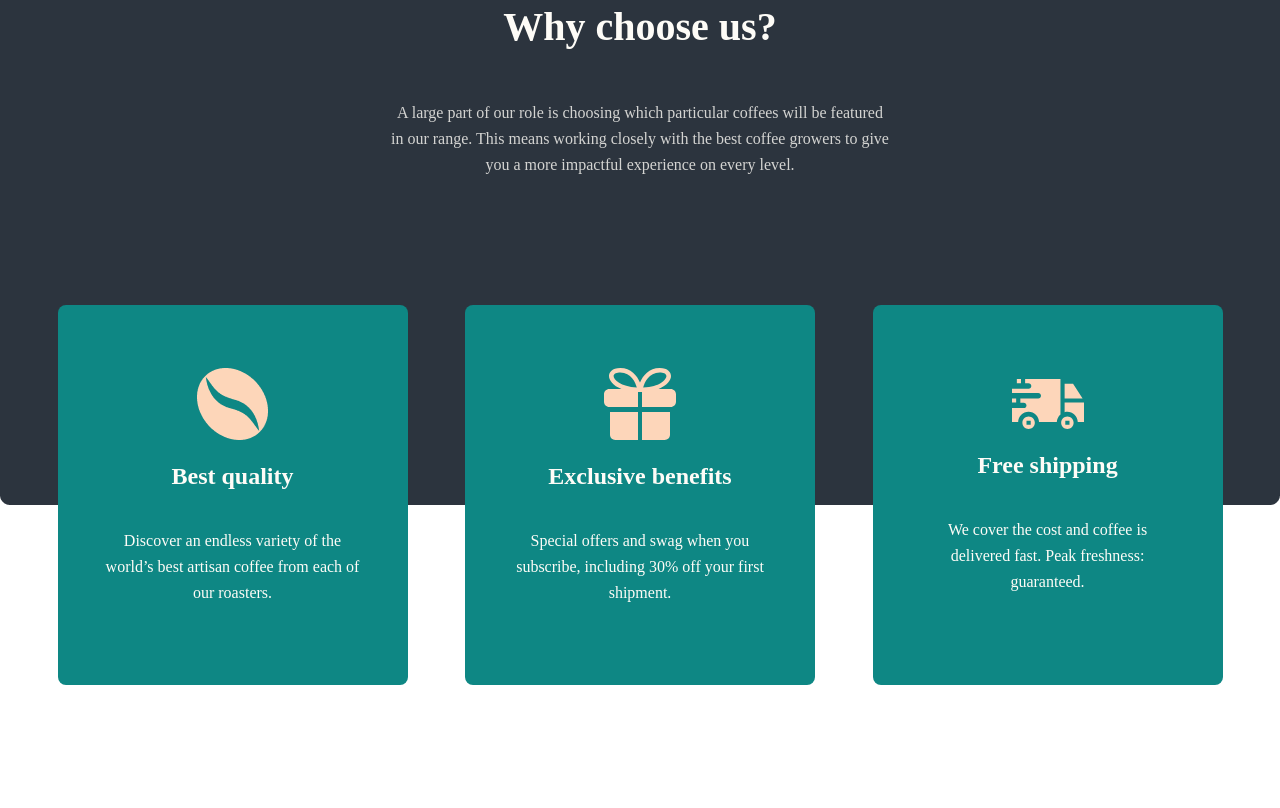
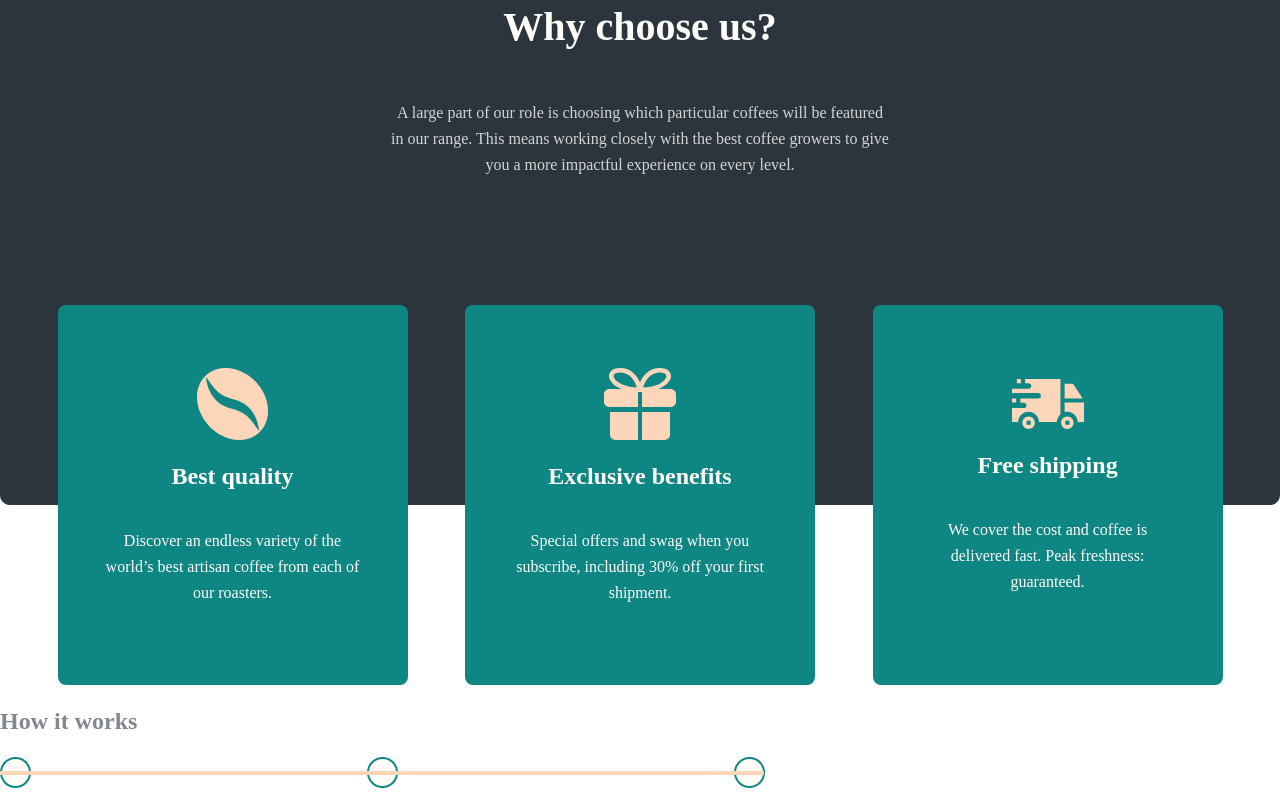
Before and after one commit to baxodirovic/Coffee-Roaster-1-chapter, a plain HTML site: page index.html in a window 1280 px wide. Shown: the part 1475-2283 px from the top of the page. Before the commit the page ends 2160 px from the top, so only its background shows below. Drawn offline with Linux system fonts and the light colour scheme.

Commit message:
I have started process block

```diff
--- a/index.html
+++ b/index.html
@@ -100,6 +100,36 @@
 				</div>
 			</div>
 		</section>
+
+		<section class="process__section">
+			<div class="container">
+				<div class="process__block">
+					<h2 class="process__title">How it works</h2>
+					<div class="process__path">
+						<img class="oval__copy" src="./img/Oval Copy.png" alt="oval">
+						<img class="oval__copy" src="./img/Oval Copy.png" alt="oval">
+						<img class="oval__copy" src="./img/Oval Copy.png" alt="oval">
+					</div>
+					<div class="process__info">
+						<div class="info__box">
+							<h1></h1>
+							<h2></h2>
+							<p></p>
+						</div>
+						<div class="info__box">
+							<h1></h1>
+							<h2></h2>
+							<p></p>
+						</div>
+						<div class="info__box">
+							<h1></h1>
+							<h2></h2>
+							<p></p>
+						</div>
+					</div>
+				</div>
+			</div>
+		</section>
 	</main>
 </body>
 </html>
--- /dev/null
+++ b/scss/blocks/_process.scss
@@ -0,0 +1,24 @@
+.process__title {
+    font-family: 'Fraunces 9pt';
+    font-style: normal;
+    font-weight: 900;
+    font-size: 24px;
+    line-height: 32px;
+    color: #83888F;
+}
+
+
+.process__path {
+    display: flex;
+    gap: 336px;
+}
+
+
+.process__path::after {
+    content: "";
+    position: absolute;
+    width: 760px;
+    height: 0;
+    border: 2px solid #FDD6BA;
+    margin-top: 14px;
+}
--- a/scss/main.scss
+++ b/scss/main.scss
@@ -3,3 +3,4 @@
 @import "./blocks/ad";
 @import "./blocks/collection";
 @import "./blocks/survey";
+@import "./blocks/process";
```
Also changed, not shown: css/main.css, img/Oval Copy.png (added), 1 other file.
